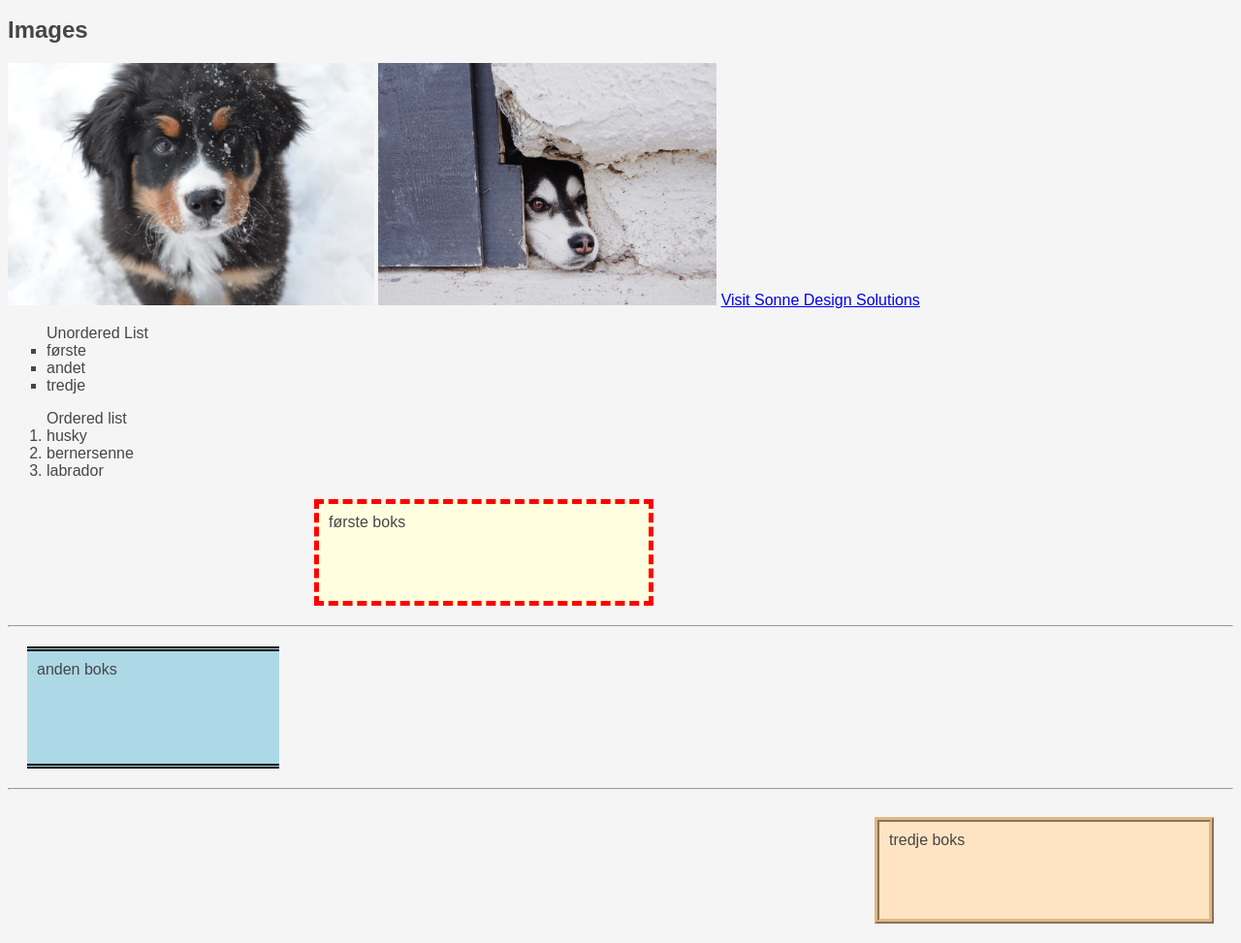
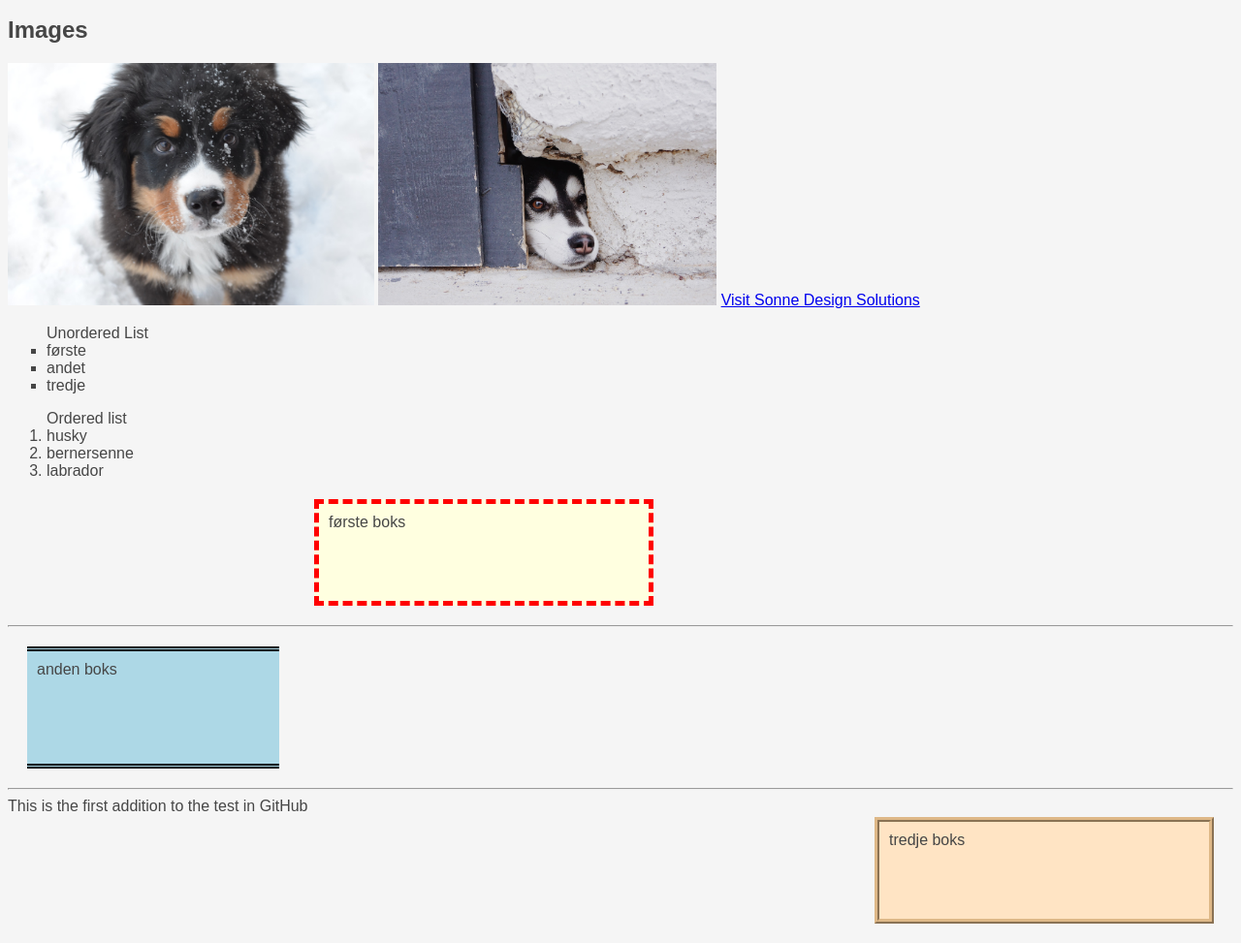
Before and after one commit to VickySonne/test1, a plain HTML site: page index.htm in a window 1280 px wide. Shown: the part 127-1100 px from the top of the page at 97% size. Drawn offline with Linux system fonts and the light colour scheme.

Commit message:
Add files via upload

```diff
--- a/index.htm
+++ b/index.htm
@@ -45,5 +45,8 @@
 
       <div class="box3" style="float: right;">tredje boks</div>
 
+      <aside>
+         This is the first addition to the test in GitHub
+      </aside>
  </body>
 </html>
```
